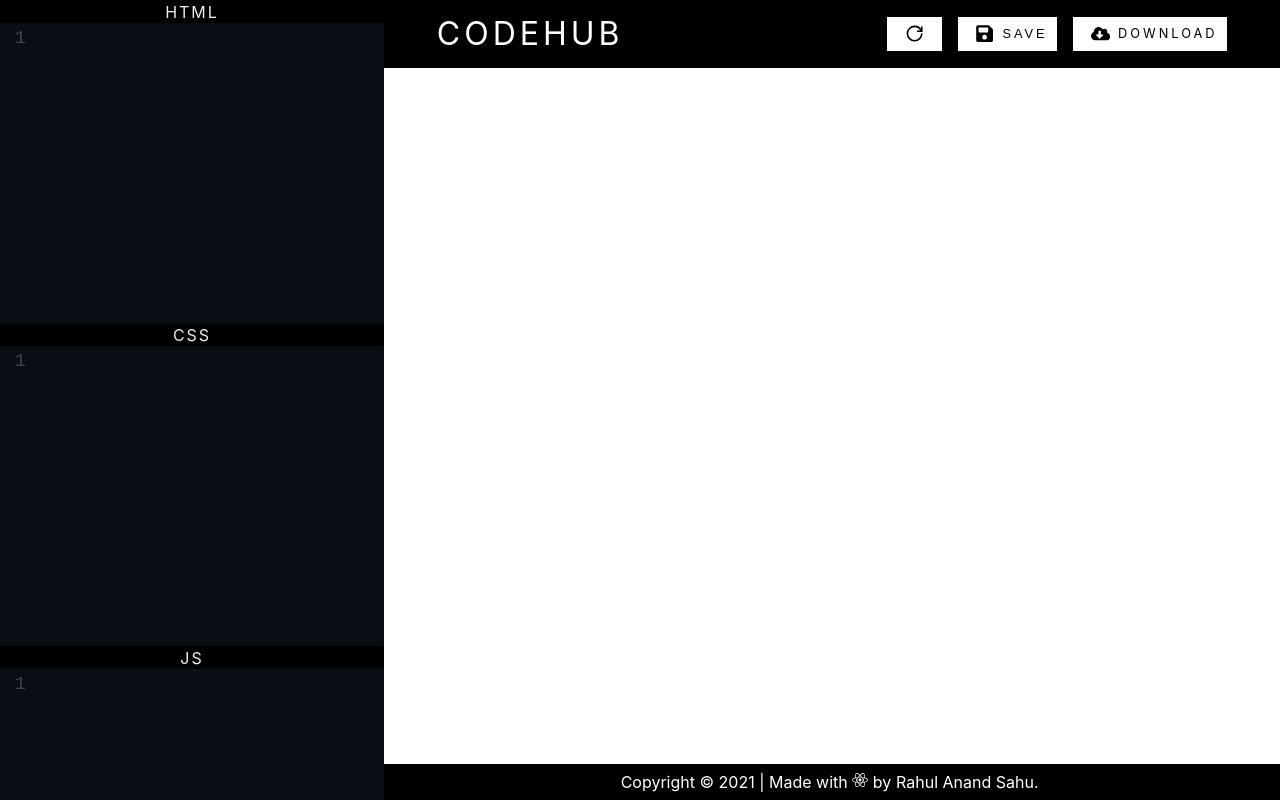
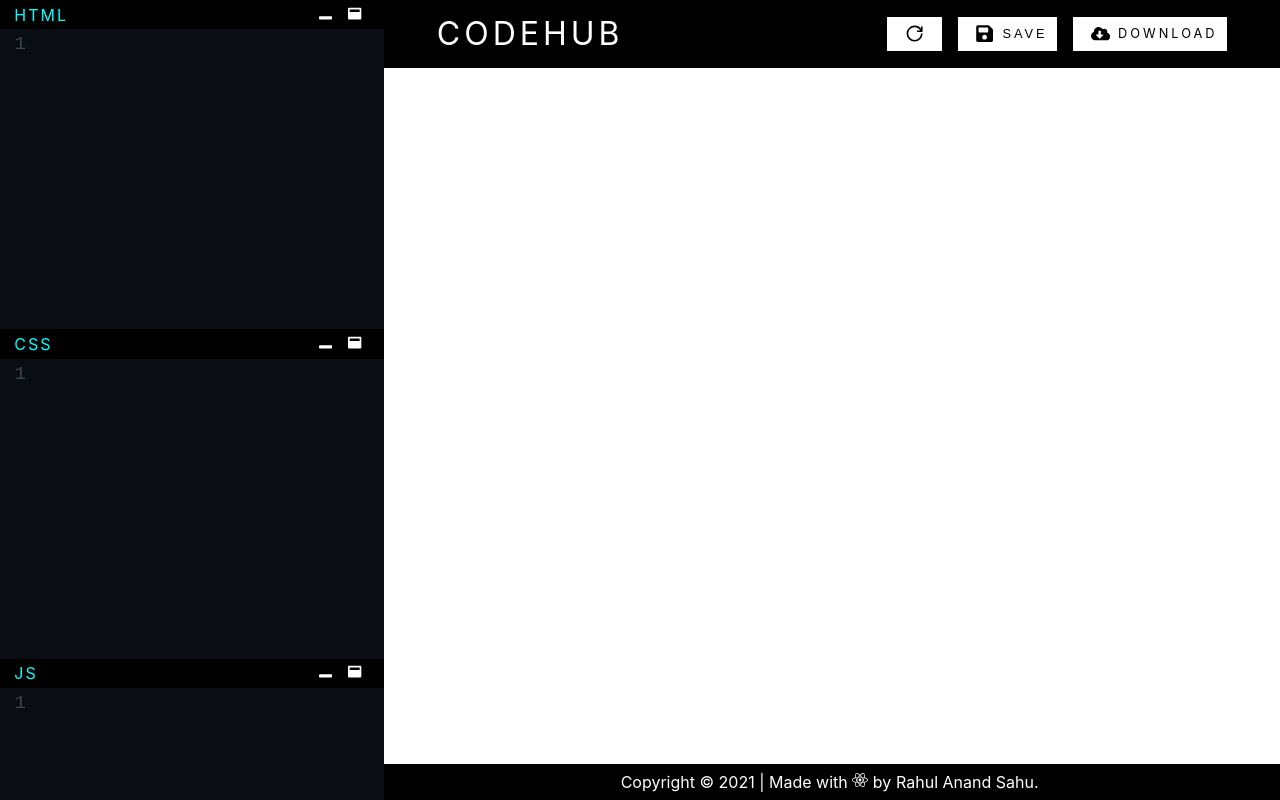
Before and after one commit to RahulAnand442001/CodeHub, a React (Create React App) app: page / in a window 1280 px wide. Built offline with nearby package versions, Linux system fonts and the light colour scheme.

Commit message:
added minimize/maximize feature in the app

```diff
--- a/src/components/Editor/editor.component.jsx
+++ b/src/components/Editor/editor.component.jsx
@@ -1,8 +1,11 @@
-import React from "react";
+import React, { useRef } from "react";
 import "./editor.styles.css";
 
 // code mirror playground
 import { Controlled as CodeMirror } from "react-codemirror2";
+
+// react icons
+import { FaWindowMinimize, FaWindowMaximize } from "react-icons/fa";
 
 // code mirror language features
 require("codemirror/mode/xml/xml");
@@ -29,13 +32,33 @@
 		onChange(value);
 	};
 
+	const codeEditorRef = useRef();
+
+	const minimize = () => {
+		codeEditorRef.current.ref.style.display = "none";
+	};
+
+	const maximize = () => {
+		codeEditorRef.current.ref.style.display = "block";
+	};
+
 	return (
 		<div id="editor">
-			<div className="editor-title">{displayName}</div>
+			<header className="editor-header">
+				<span className="editor-title">{displayName}</span>
+				<div className="editor-cta">
+					<button class="cta-minimize" onClick={minimize}>
+						<FaWindowMinimize />
+					</button>
+					<button class="cta-maximize" onClick={maximize}>
+						<FaWindowMaximize />
+					</button>
+				</div>
+			</header>
 			<CodeMirror
 				onBeforeChange={handleChange}
 				value={value}
-				className="CodeMirror"
+				className={`CodeMirror ${language}`}
 				options={{
 					mode: language,
 					theme: "ayu-dark",
@@ -52,6 +75,7 @@
 						"Ctrl-Space": "autocomplete",
 					},
 				}}
+				ref={codeEditorRef}
 			/>
 		</div>
 	);
--- a/src/components/Editor/editor.styles.css
+++ b/src/components/Editor/editor.styles.css
@@ -1,12 +1,43 @@
 /* @import "codemirror/lib/codemirror.css"; */
 /* @import "codemirror/theme/ayu-dark.css"; */
 
-.editor-title {
+.editor-header {
 	background-color: black;
 	color: #eee;
 	font-size: 1rem;
 	letter-spacing: 2px;
 	padding: 1.5px;
+	display: flex;
+	align-items: center;
+	justify-content: space-between;
+}
+
+.editor-header > * {
+	margin: 0.2rem 0.8rem;
+}
+
+.editor-title {
+	color: cyan;
+	font-weight: 400;
+}
+.editor-cta {
+	display: flex;
+	align-items: center;
+	justify-content: space-around;
+}
+
+.cta-minimize,
+.cta-maximize {
+	margin: 0 0.5rem;
+	background: none;
+	outline: none;
+	border: none;
+	cursor: pointer;
+}
+
+.cta-minimize > *,
+.cta-maximize > * {
+	color: white;
 }
 
 .CodeMirror {
--- a/src/components/Home/home.styles.css
+++ b/src/components/Home/home.styles.css
@@ -7,7 +7,6 @@
 .left-panel {
 	display: flex;
 	flex-direction: column;
-	justify-content: space-between;
 	flex: 0.3;
 	height: 100vh;
 	overflow: scroll;
```
